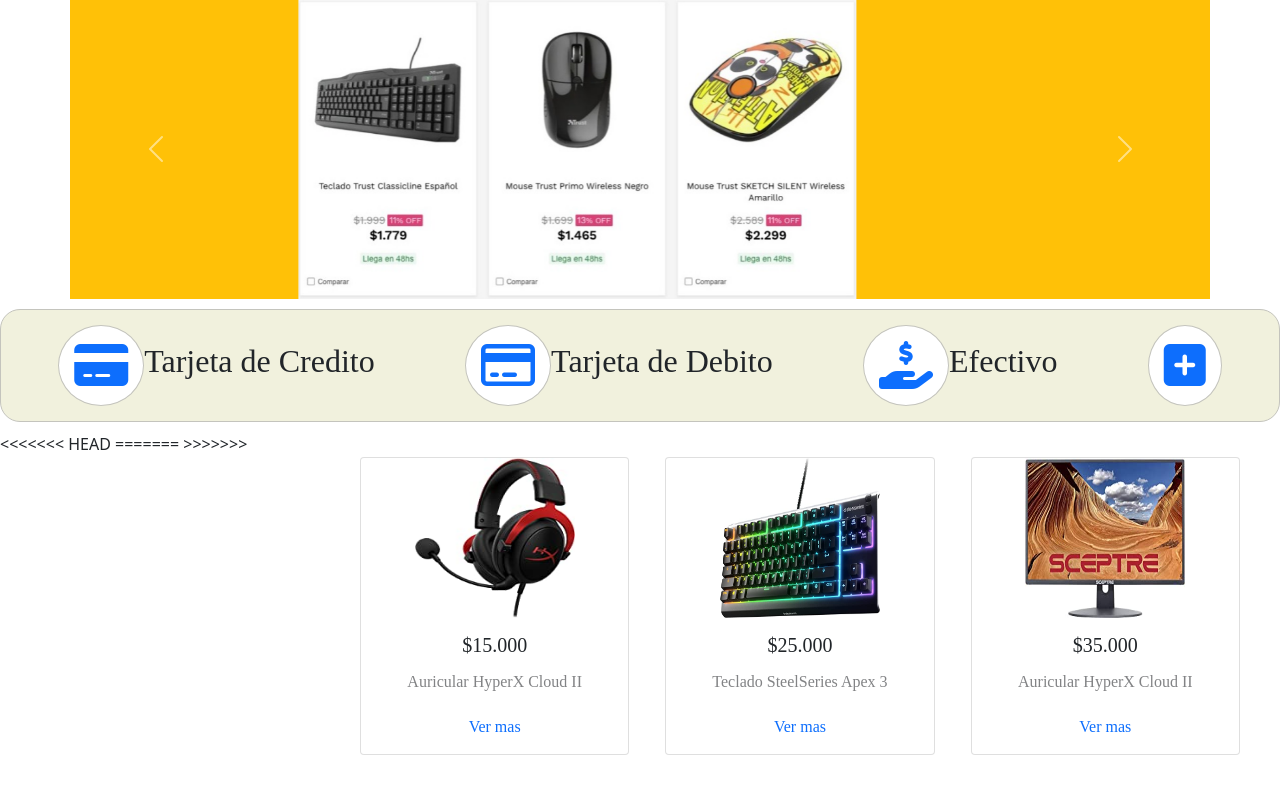
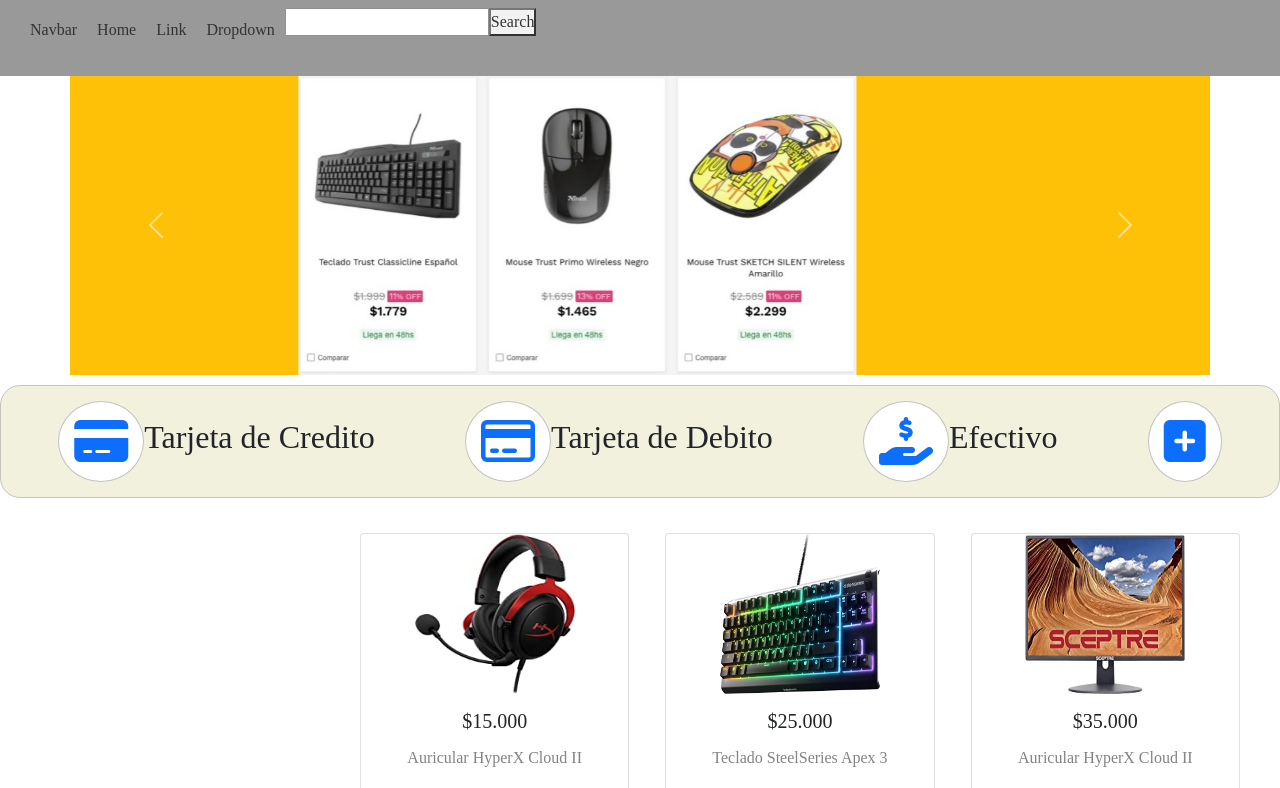
Before and after one commit to drox132/Proyecto-final-front, a plain HTML site: page index.html in a window 1280 px wide. Shown: the top 788 px of the page. Drawn offline with nearby package versions, Linux system fonts and the light colour scheme.

Commit message:
agregue navbar

```diff
--- a/css/style.css
+++ b/css/style.css
@@ -420,3 +420,62 @@
     justify-content: center;
     padding: 20px;
 }
+
+/* navbar */
+
+.navbar {
+    position: fixed;
+    width: 100%;
+    opacity: 0.8;
+    background-color: gray;
+    justify-content: center;
+}
+
+.navlist {
+    padding: 0;
+    list-style: none;
+    display: flex;
+    justify-content: left;
+    width: 80%;
+}
+
+.navlist li {
+    margin: 10px;
+    font: bolder;
+    color: black;
+}
+
+.navlist li:hover {
+    color: #AD2501;
+    cursor: pointer;
+}
+
+.navlist li a {
+    text-decoration: none;
+    color: inherit;
+}
+
+button {
+    background-color: none;
+    color: gree;
+    justify-content: center;
+    margin-top: 9px;
+
+}
+
+button:hover {
+    color: greenyellow;
+    cursor: pointer;
+}
+
+input {
+    background-color: none;
+    justify-content: center;
+    margin-top: 9px;
+}
+
+.logo {
+    display: flex;
+    justify-content: flex-start;
+    width: 5%;
+}
--- a/index.html
+++ b/index.html
@@ -12,6 +12,30 @@
         <script src="https://kit.fontawesome.com/8add605683.js" crossorigin="anonymous"></script>
       </head>
       <body>
+        <header>
+          <nav class="w-100 navbar">
+              <ul class="navlist" style="padding: 0%;">
+                  <li>
+                      <a href="./img/pc-icon-vector-13483829.webp"><img class="logo">
+                  </li>
+                  <li>
+                      <a href="">Navbar</a>
+                  </li>
+                  <li>
+                      <a href="">Home</a>
+                  </li>
+                  <li>
+                      <a href="">Link</a>
+                  </li>
+                  <li>
+                      <a href="">Dropdown</a>
+                  </li>
+                  <a href=""><input type="text"></a>
+                  </li>
+                  <a href=""><button>Search</button></a>
+              </ul>
+          </nav>
+      </header>
             <main>
                 <!-- <div id="carouselExampleSlidesOnly" class="carousel slide" data-bs-ride="carousel">
                   <div class="carousel-inner">
@@ -291,11 +315,6 @@
 
 
           </main>
-<<<<<<< HEAD
-
-=======
-          <!-- aqui empieza el footer-->
->>>>>>> 91f2910921c0ba375bf2c17b53330c2c0b385f69
           <footer>
             <div class="footer">
               <div>
```
